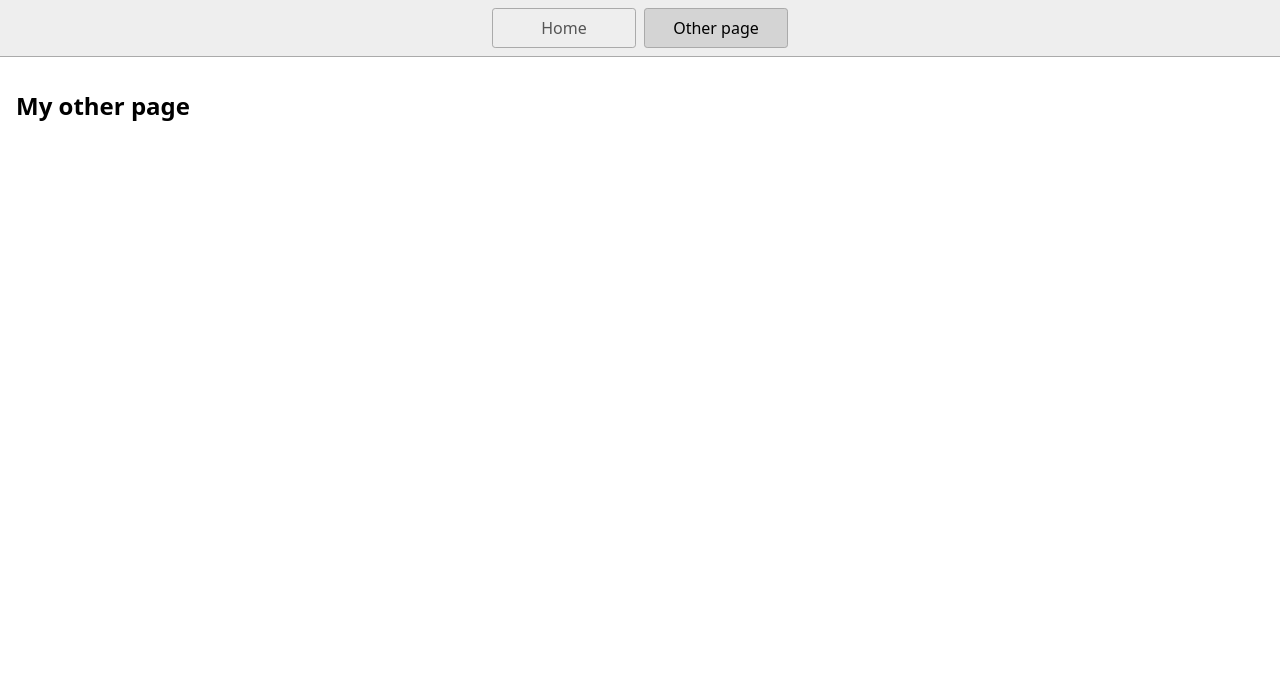
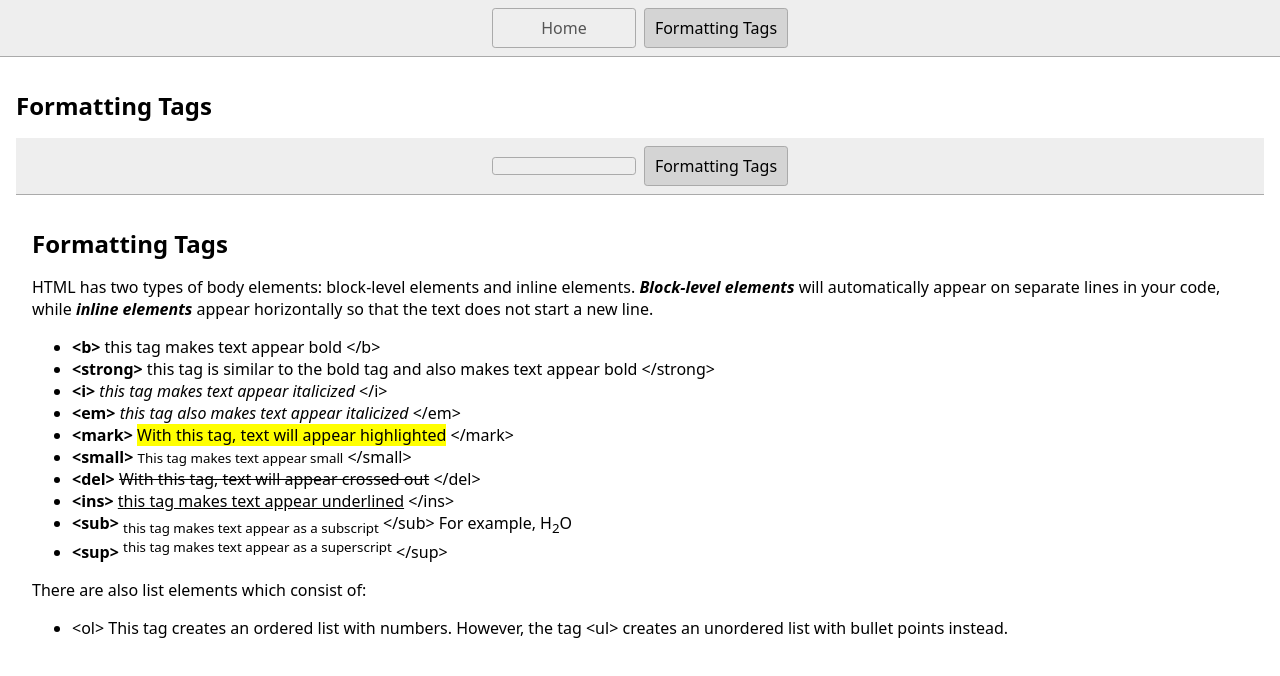
Before and after one commit to sumaitab1/Unit_C2_Project_Sumaita_Begum, a website: page page2.html in a window 1280 px wide. Drawn offline with Linux system fonts and the light colour scheme.

Commit message:
Page 3 COMMIT

```diff
--- a/page2.html
+++ b/page2.html
@@ -1,19 +1,67 @@
 <!DOCTYPE html>
 <html lang="en">
   <head>
-    <title>Other page</title>
+    <title>Formatting Tags; Basics of HTML</title>
     <meta charset="UTF-8" />
     <meta name="viewport" content="width=device-width" />
     <link rel="stylesheet" href="styles.css" />
     <script type="module" src="script.js"></script>
   </head>
+
   <body>
     <nav>
       <a href="/">Home</a>
-      <a href="/page2.html" aria-current="page">Other page</a>
+      <a href="/page2.html" aria-current="page">Formatting Tags</a>
     </nav>
     <main>
-      <h1>My other page</h1>
+
+
+
+
+      <h1>Formatting Tags</h1>
+<p> <!DOCTYPE html>
+  <html lang="en">
+    <head>
+      <title>Formatting Tags; Basics of HTML</title>
+      <meta charset="UTF-8" />
+      <meta name="viewport" content="width=device-width" />
+      <link rel="stylesheet" href="styles.css" />
+      <script type="module" src="script.js"></script>
+    </head>
+    <body>
+      <nav>
+        <a href="/"><index class="html"></index></a>
+        <a href="/page2.html" aria-current="page">Formatting Tags</a>
+      </nav>
+      <main>
+        <h1>Formatting Tags</h1>
+        <p>
+          HTML has two types of body elements: block-level elements and inline elements.
+          <b><i>Block-level elements</i></b> will automatically appear on separate lines in your code,
+          while <b><i>inline elements</i></b> appear horizontally so that the text does not start a new line.
+        </p>
+        <ul>
+          <li><b>&lt;b&gt;</b> this tag makes text appear bold &lt;/b&gt;</li>
+          <li><b>&lt;strong&gt;</b> this tag is similar to the bold tag and also makes text appear bold &lt;/strong&gt;</li>
+          <li><b>&lt;i&gt;</b> <i>this tag makes text appear italicized</i> &lt;/i&gt;</li>
+          <li><b>&lt;em&gt;</b> <em>this tag also makes text appear italicized</em> &lt;/em&gt;</li>
+          <li><b>&lt;mark&gt;</b> <mark>With this tag, text will appear highlighted</mark> &lt;/mark&gt;</li>
+          <li><b>&lt;small&gt;</b> <small>This tag makes text appear small</small> &lt;/small&gt;</li>
+          <li><b>&lt;del&gt;</b> <del>With this tag, text will appear crossed out</del> &lt;/del&gt;</li>
+          <li><b>&lt;ins&gt;</b> <ins>this tag makes text appear underlined</ins> &lt;/ins&gt;</li>
+          <li><b>&lt;sub&gt;</b> <sub>this tag makes text appear as a subscript</sub> &lt;/sub&gt; For example, H<sub>2</sub>O</li>
+          <li><b>&lt;sup&gt;</b> <sup>this tag makes text appear as a superscript</sup> &lt;/sup&gt;</li>
+        </ul>
+        <p>
+          There are also list elements which consist of:
+        </p>
+        <ul>
+          <li>&lt;ol&gt; This tag creates an ordered list with numbers. However, the tag &lt;ul&gt; creates an unordered list with bullet points instead.</li>
+        </ul>
+      </main>
+    </body>
+  </html>
+  </p>
     </main>
   </body>
 </html>
```
Also changed, not shown: page3.html (added, +35 -0 lines).
